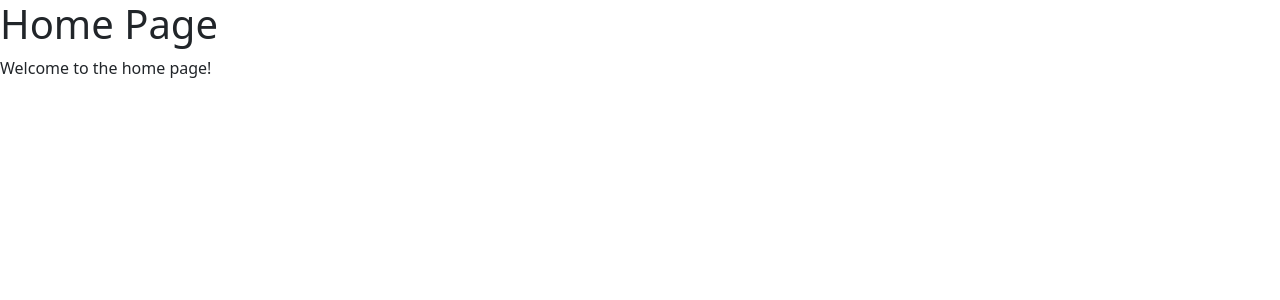
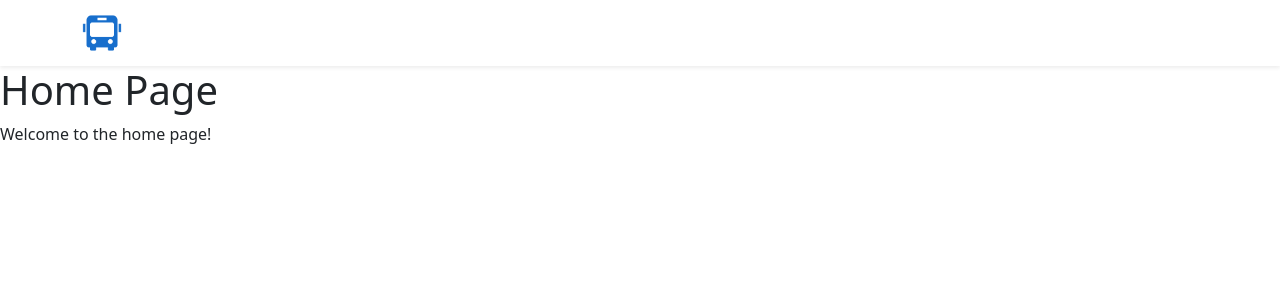
Before and after one commit to suthepphomnpoi/bus-reservation-system, a React (Vite) app: page / in a window 1280 px wide. Shown: the top 300 px of the page. Built offline with nearby package versions, Linux system fonts and the light colour scheme.

Commit message:
add navbar

```diff
--- /dev/null
+++ b/src/components/Navbar.jsx
@@ -0,0 +1,30 @@
+import Logo from "../assets/images/bus.png";
+
+export default function Navbar() {
+  return (
+    <>
+      <nav className="navbar navbar-expand-lg bg-white shadow-sm">
+        <div className="container">
+          <a className="navbar-brand" href="#">
+            <img src={Logo} alt="Bootstrap" width="40" height="100%" />
+          </a>
+          <button
+            className="navbar-toggler"
+            type="button"
+            data-bs-toggle="collapse"
+            data-bs-target="#navbarSupportedContent"
+            aria-controls="navbarSupportedContent"
+            aria-expanded="false"
+            aria-label="Toggle navigation"
+          >
+            <span className="navbar-toggler-icon"></span>
+          </button>
+          <div
+            className="collapse navbar-collapse"
+            id="navbarSupportedContent"
+          ></div>
+        </div>
+      </nav>
+    </>
+  );
+}
--- a/src/pages/Home.jsx
+++ b/src/pages/Home.jsx
@@ -1,8 +1,13 @@
+import Navbar from "../components/Navbar";
+
 export default function Home() {
   return (
-    <div>
-      <h1>Home Page</h1>
-      <p>Welcome to the home page!</p>
-    </div>
+    <>
+      <Navbar />
+      <div>
+        <h1>Home Page</h1>
+        <p>Welcome to the home page!</p>
+      </div>
+    </>
   );
 }
```
Also changed, not shown: src/App.jsx (deleted, +0 -16 lines), src/assets/images/bus.png (added).
